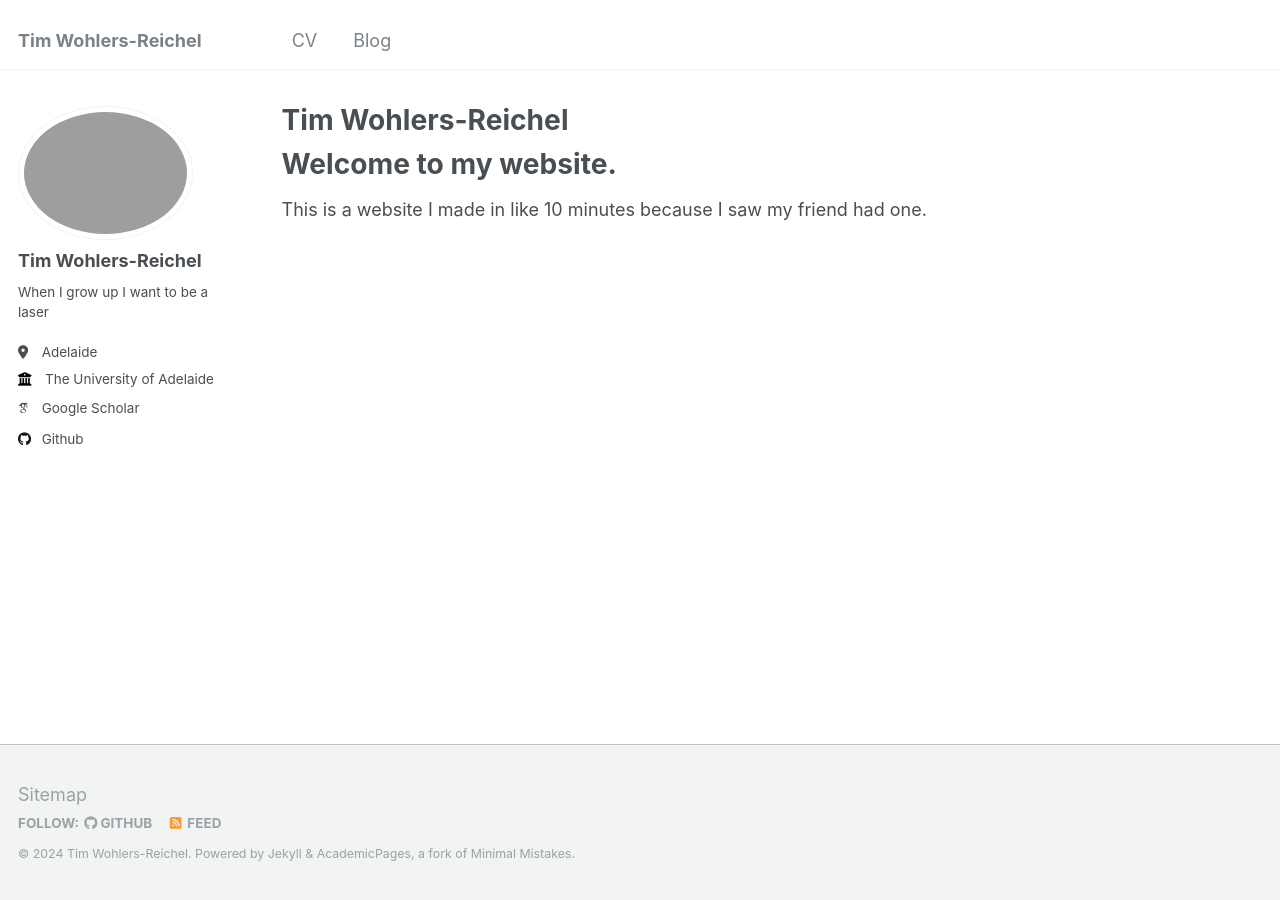
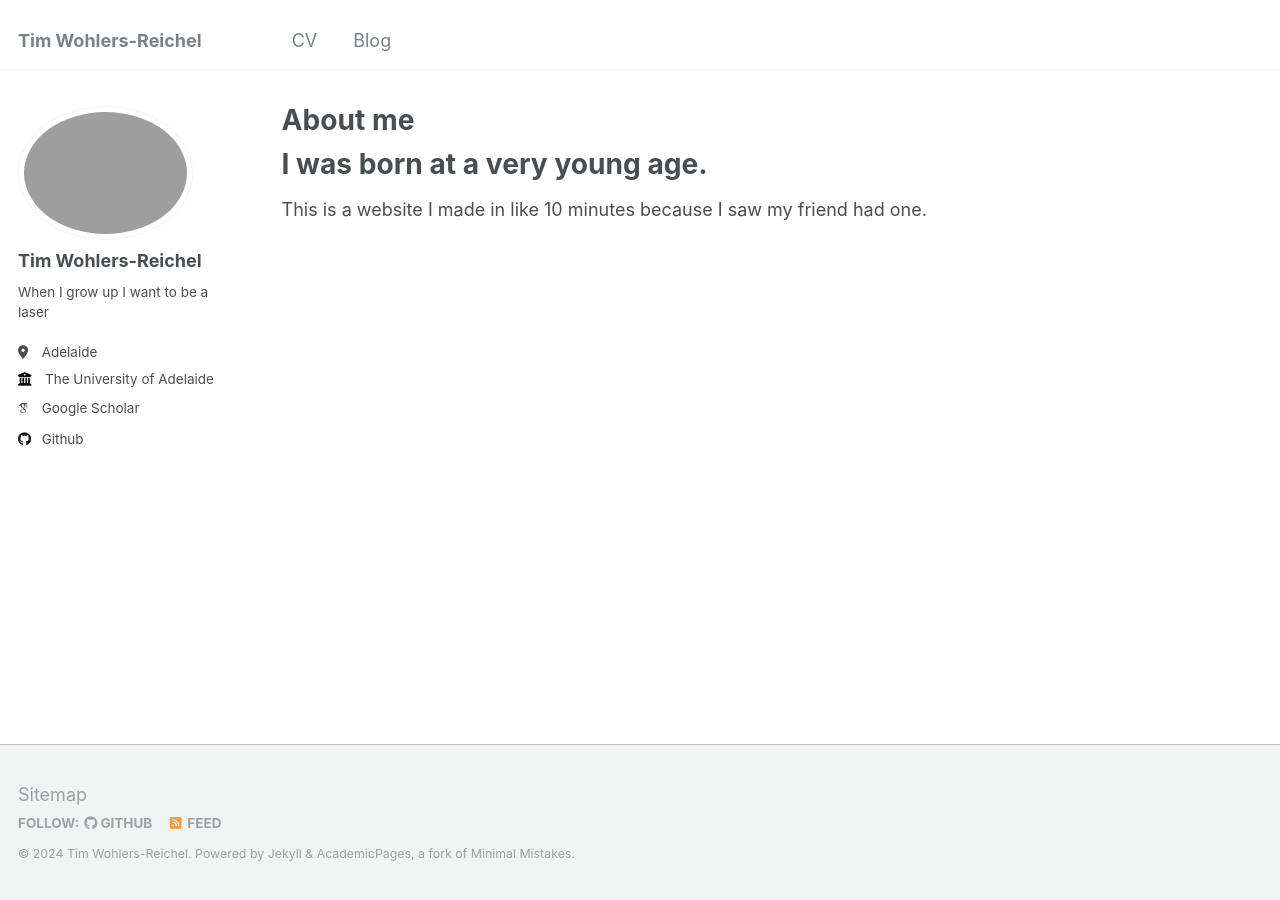
Before and after one commit to timfwr/timfwr.github.io, a Jekyll site: the page built from _pages/about.md, in a window 1280 px wide. Built offline with Jekyll 4.4.1, drawn with Linux system fonts in a browser that asks for light colours; some web fonts are replaced.

Commit message:
about touches and nav
testing

```diff
--- a/_data/navigation.yml
+++ b/_data/navigation.yml
@@ -8,4 +8,4 @@ main:
   - title: "CV"
     url: /cv/
   - title: "Blog"
-    url: /posts/
+    url: /year-archive/
--- a/_pages/about.md
+++ b/_pages/about.md
@@ -1,6 +1,6 @@
 ---
 permalink: /
-title: "Tim Wohlers-Reichel"
+title: "About me"
 author_profile: true
 redirect_from:
   - /about/
@@ -8,6 +8,6 @@ redirect_from:
 ---
 
 
-Welcome to my website.
+I was born at a very young age.
 ======
 This is a website I made in like 10 minutes because I saw my friend had one.
```
